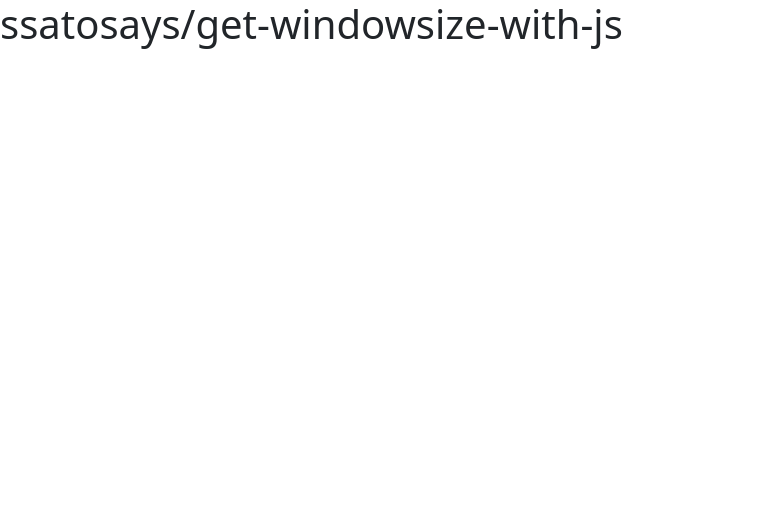
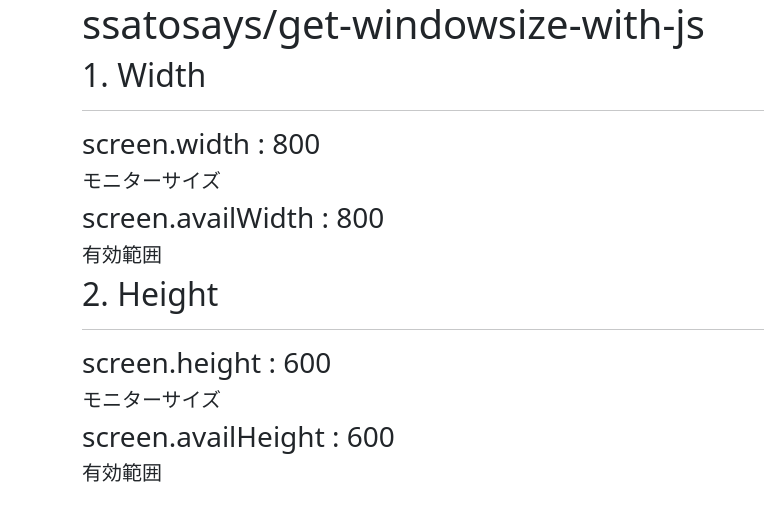
Before and after one commit to ssatosays/window-size, a website: page docs/index.html in a window 1280 px wide. Shown: the whole page, without its empty margins (0-764 px from the left). Drawn offline with nearby package versions, Linux system fonts and the light colour scheme.

Commit message:
Update public/index.html

```diff
--- a/docs/index.html
+++ b/docs/index.html
@@ -7,8 +7,37 @@
     <title>ssatosays/get-windowsize-with-js</title>
   </head>
   <body>
-    <h1>ssatosays/get-windowsize-with-js</h1>
-
+    <div class="container">
+      <h1>ssatosays/get-windowsize-with-js</h1>
+      <!-- Width -->
+      <h2>1. Width</h2>
+      <hr>
+      <h3>screen.width : <span id="1-1"></span></h3>
+      <h5>モニターサイズ</h5>
+      <h3>screen.availWidth : <span id="1-2"></span></h3>
+      <h5>有効範囲</h5>
+      <!-- /Width -->
+      <!-- Height -->
+      <h2>2. Height</h2>
+      <hr>
+      <h3>screen.height : <span id="2-1"></span></h3>
+      <h5>モニターサイズ</h5>
+      <h3>screen.availHeight : <span id="2-2"></span></h3>
+      <h5>有効範囲</h5>
+      <!-- /Height -->
+    </div>
+    <script>
+      window.onload = () => {
+        // Width
+        document.getElementById("1-1").innerHTML = screen.width;
+        document.getElementById("1-2").innerHTML = screen.availWidth;
+        // -- Width
+        // Height
+        document.getElementById("2-1").innerHTML = screen.height;
+        document.getElementById("2-2").innerHTML = screen.availHeight;
+        // -- Height
+      }
+    </script>
     <script src="https://cdn.jsdelivr.net/npm/bootstrap@5.0.0-beta1/dist/js/bootstrap.bundle.min.js" integrity="sha384-ygbV9kiqUc6oa4msXn9868pTtWMgiQaeYH7/t7LECLbyPA2x65Kgf80OJFdroafW" crossorigin="anonymous"></script>
   </body>
 </html>
```
